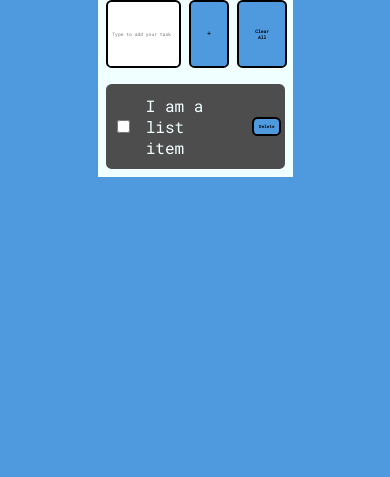
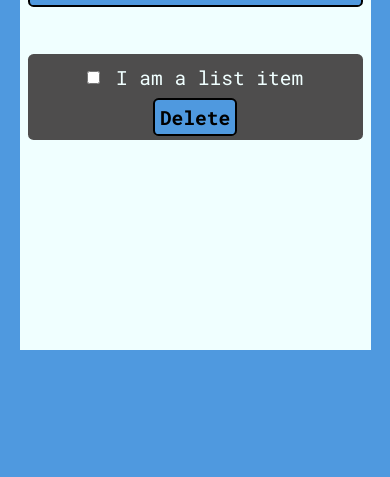
Before and after one commit to divyansh-at-github/mark3.1, a plain HTML site: page index.html in a window 390 px wide. Shown: the part 367-844 px from the top of the page. Drawn offline with Linux system fonts and the light colour scheme.

Commit message:
style.css

```diff
--- a/style.css
+++ b/style.css
@@ -29,12 +29,12 @@ body {
 .todo-input{
   display: flex;
   gap: 0.5rem;
-  height: 8vh
+  height: 8vh;
 }
 .todo-input input{
   padding: 0.3rem;
   border: 2px solid black;
-  width: 31vw;
+  width: 34.6vw;
   border-radius: 0.35rem;
   font-size: 1.2vw;
 }
@@ -47,7 +47,6 @@ body {
   border-radius: 0.35rem;
 }
 .todolists{
-  /* border: 1px solid black; */
   min-height: 7vh;
   list-style-type: none;
   display: flex;
@@ -117,3 +116,34 @@ body {
     font-size: 5vw;
   }
 }
+@media (max-width:425px) {
+  .app-container{
+    min-height: 70vh;
+    width: 90vw;
+  }
+  .todo-input{
+    display: flex;
+    flex-direction: column;
+    gap: 0.5rem;
+    height: 25vh;
+  }
+  .todo-input input{
+    width: 100%;
+    height: 5vh;
+    font-size: 5vw;
+  }
+  .btn{
+    font-size: 5vw;
+  }
+  .list-wrapper-main{
+    flex-direction: column;
+    gap: 0rem;
+  }
+
+  .li-wrapper span{
+    font-size: 5vw;
+  }
+  .del-btn{
+    font-size: 5vw;
+  }
+}
```
